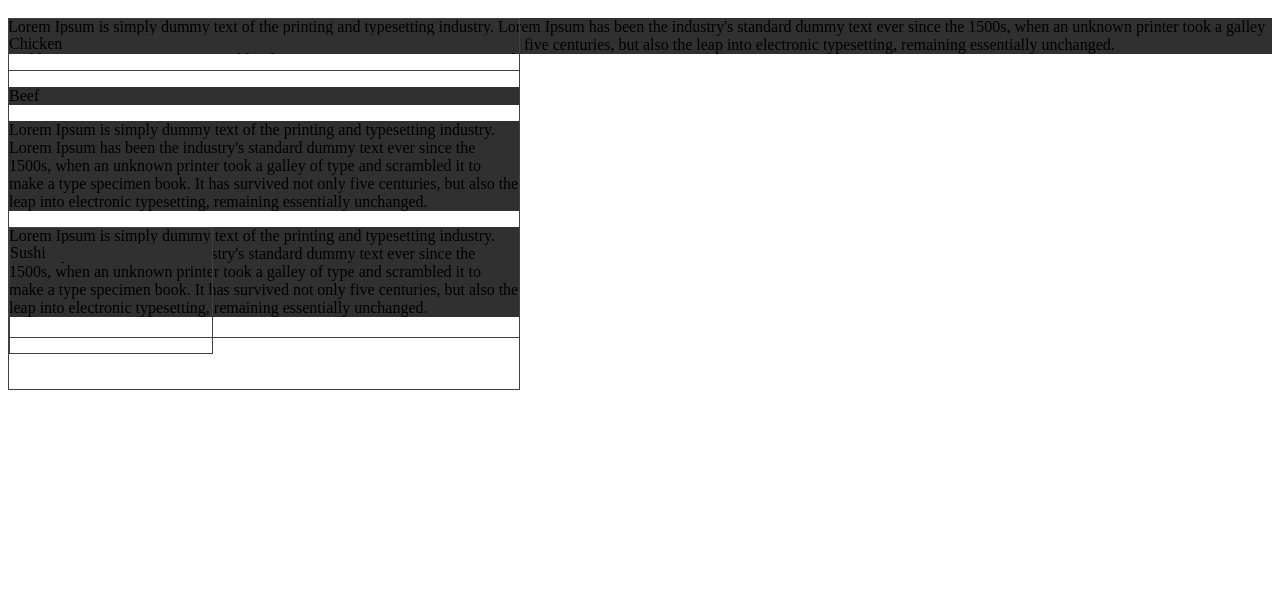
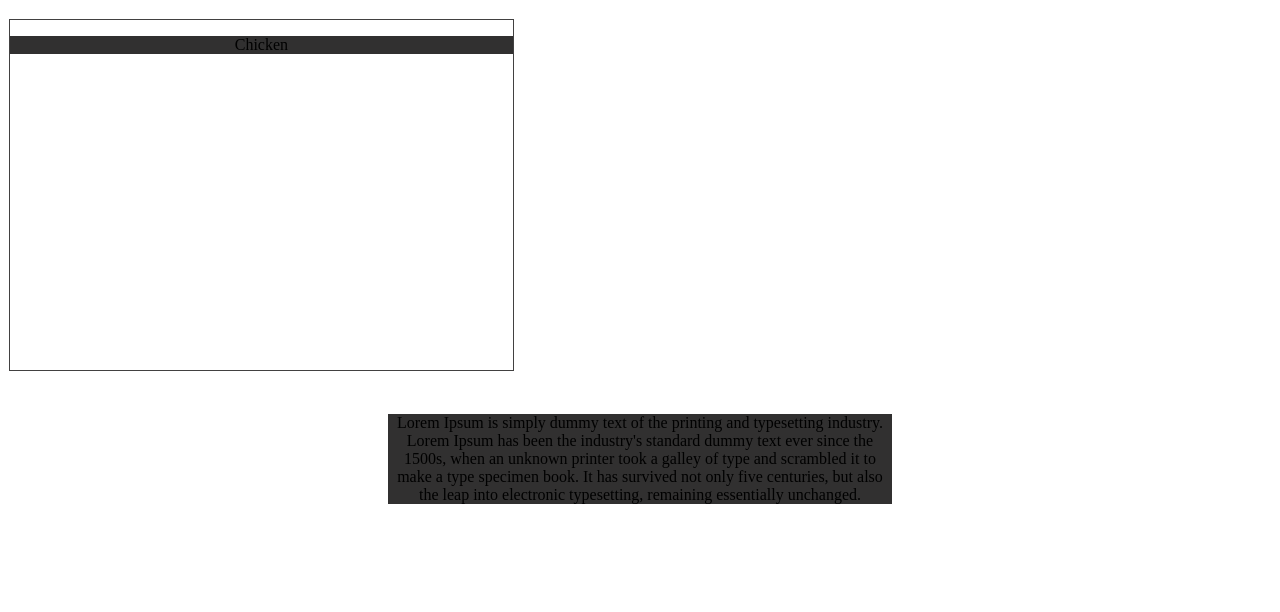
Before and after one commit to shahmeghaa/module2-solution, a plain HTML site: page index.html in a window 1280 px wide. Shown: the part 188-800 px from the top of the page. Drawn offline with Linux system fonts and the light colour scheme.

Commit message:
Update style.css

```diff
--- a/style.css
+++ b/style.css
@@ -1,7 +1,7 @@
 *{
     box-sizing: border-box;
 }
-first {
+section {
 
     border: 1px white solid ;
     padding: 30%;
@@ -15,13 +15,16 @@ h1{
 }
 p{
     background-color: rgb(49, 48, 48);
+    text-align:center;
 }
 span{
     position: absolute;
     border: 1px solid rgb(66, 65, 65);
     width: 40%;
     height: 40%;
-
+    top:0;
+    bottom:0;
+    left:0;
 
 }
 @media (min-width : 992 px){
```
